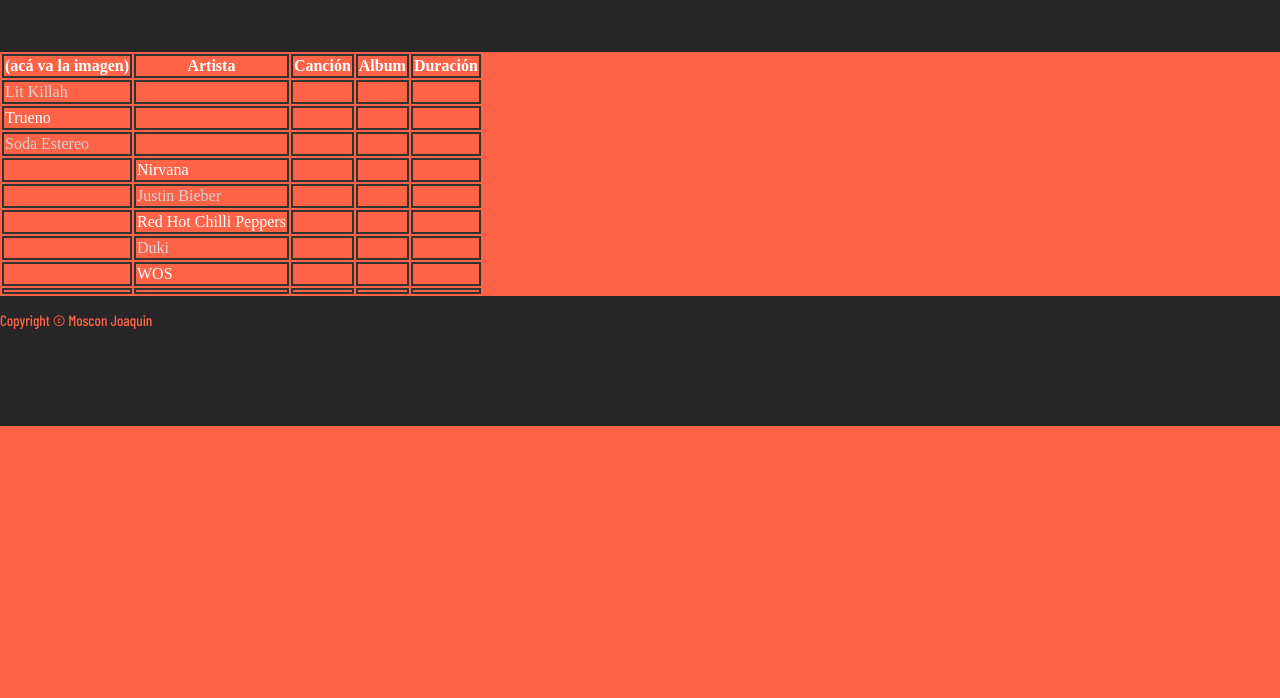
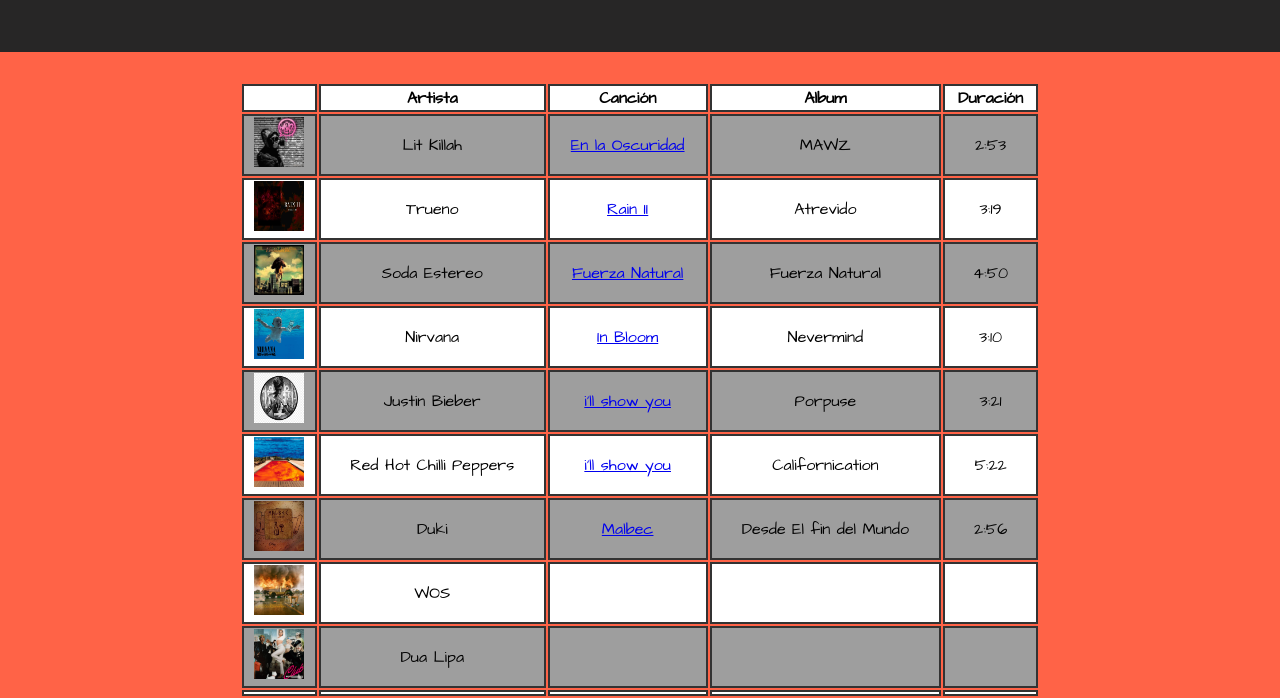
Before and after one commit to JoaquinMoscon26/Playlist, a plain HTML site: page index.html in a window 1280 px wide. Shown: the part 113-811 px from the top of the page. Drawn offline with nearby package versions, Linux system fonts and the light colour scheme.

Commit message:
Avancé en la Playlist.

```diff
--- a/CSS/Principal.css
+++ b/CSS/Principal.css
@@ -1,8 +1,8 @@
 /*H1 fuente*/
 @import url('https://fonts.googleapis.com/css2?family=Architects+Daughter&family=Barlow+Condensed:wght@500&display=swap');
 
-/*@import url('https://fonts.googleapis.com/css2?family=Architects+Daughter&display=swap');
-font-family: 'Architects Daughter', cursive;*/
+@import url('https://fonts.googleapis.com/css2?family=Architects+Daughter&display=swap');
+
 
 
 /*BODY*/
@@ -44,22 +44,54 @@ h1{
 /*MAIN*/
 table{
     border: #333333  1px;
+    margin: 30px auto;
+    width: 800px;
+    height: 100px;
+    font-family: 'Architects Daughter';
 
 }
 th{
     border: #333333 solid 2px;
+
 }
 td{
     border: #333333 solid 2px;
+    text-align: center;
+
+
 }
 .color-par-tabla{
-    color:white
+    background-color:white
+
 }
+
+#caja_de_tabla{
+
+    position: relative;
+
+
+}
+/*
+#tabla{
+    position: absolute;
+
+}
+*/
+
 
 .color-impar-tabla{
 
-    color: #d3d3d3;
+    background-color: #9e9e9e;
 }
+
+/*IMAGENES DE TABLA*/
+.imagen_tabla{
+    width: 50px;
+    height: 50px;
+    margin:0;
+}
+
+
 
 /*FOOTER*/
 
@@ -67,6 +99,7 @@ footer{
 
     background-color:#272626 ;
     margin: 0;
+
 
 }
 #caja-footer{
@@ -82,5 +115,7 @@ footer{
     font-size: 15px;
     font-family: 'Barlow Condensed', sans-serif;
     color: #FF6347;
+    right: 30px;
+    bottom: 30px;
 
 }
--- a/index.html
+++ b/index.html
@@ -19,77 +19,83 @@
 
     <main>
 
-        <div>
+        <div id="caja_de_tabla">
+            <div id="tabla">
                 <table>
                     <tr class="color-par-tabla">
-                    <th><b>(acá va la imagen)</b></th>
+                        <th><b></b></th>
                         <th><b>Artista</b></th>
                         <th><b>Canción</b></th>
                         <th><b>Album</b></th>
                         <th><b>Duración</b></th>
                     </tr>
                     <tr class="color-impar-tabla">
+                        <td><a href="PAGINAS_CANCIONES/lit_killah.html"><img class="imagen_tabla"src="IMAGENES/lit_killah.jpeg"></a></td>
                         <td>Lit Killah</td>
-                    <td></td>
-                    <td></td>
-                    <td></td>
-                    <td></td>
+                        <td><a href="PAGINAS_CANCIONES/lit_killah.html">En la Oscuridad</a></td>
+                        <td>MAWZ</td>
+                        <td>2:53</td>
                     </tr>
                     <tr class="color-par-tabla">
+                        <td><a href="PAGINAS_CANCIONES/trueno.html"><img class="imagen_tabla"src="IMAGENES/Trueno.jpg"></a></td>
                         <td>Trueno</td>
-                    <td></td>
-                    <td></td>
-                    <td></td>
-                    <td></td>
+                        <td><a href="PAGINAS_CANCIONES/trueno.html">Rain II</a></td>
+                        <td>Atrevido</td>
+                        <td>3:19</td>
                     </tr>
                     <tr class="color-impar-tabla">
+                        <td><a href="PAGINAS_CANCIONES/cerati.html"><img class="imagen_tabla"src="IMAGENES/cerati.jpg"></a></td>
                         <td>Soda Estereo</td>
-                    <td></td>
-                    <td></td>
-                    <td></td>
-                    <td></td>
+                        <td><a href="PAGINAS_CANCIONES/cerati.html">Fuerza Natural</a></td>
+                        <td>Fuerza Natural</td>
+                        <td>4:50</td>
+                    </tr>
+                    <tr class="color-par-tabla">
+                        <td><a href="PAGINAS_CANCIONES/nirvana.html"><img class="imagen_tabla"src="IMAGENES/nirvana.jpg"></a></td>
+                        <td>Nirvana</td>
+                        <td><a href="PAGINAS_CANCIONES/nirvana.html">In Bloom</a></td>
+                        <td>Nevermind</td>
+                        <td>3:10</td>
+                    </tr>
+                    <tr class="color-impar-tabla">
+
+                        <td><a href="PAGINAS_CANCIONES/justinb.html"><img class="imagen_tabla"src="IMAGENES/justin_bieber.png"></a></td>
+                        <td>Justin Bieber</td>
+                        <td><a href="PAGINAS_CANCIONES/justinb.html">i’ll show you</a></td>
+                        <td>Porpuse</td>
+                        <td>3:21</td>
+                    </tr>
+                    <tr class="color-par-tabla">
+                        <td><a href="PAGINAS_CANCIONES/peppers.html"><img class="imagen_tabla"src="IMAGENES/the_red_hot_chilli_peppers.jpg"></a></td>
+                        <td>Red Hot Chilli Peppers</td>
+                        <td><a href="PAGINAS_CANCIONES/peppers.html">i’ll show you</a></td>
+                        <td>Californication</td>
+                        <td>5:22</td>
+                    </tr>
+                    <tr class="color-impar-tabla">
+                        <td><a href="PAGINAS_CANCIONES/duki.html"><img class="imagen_tabla"src="IMAGENES/duki.jpg"></a></td>
+                        <td>Duki</td>
+                        <td><a href="PAGINAS_CANCIONES/duki.html">Malbec</a></td>
+                        <td>Desde El fin del Mundo</td>
+                        <td>2:56</td>
                     </tr>
                     <tr class="color-par-tabla">
 
-                    <td></td>
-                    <td>Nirvana</td>
+                        <td><img class="imagen_tabla"src="IMAGENES/wos.jpg"></td>
+                        <td>WOS</td>
                         <td></td>
                         <td></td>
                         <td></td>
                     </tr>
                     <tr class="color-impar-tabla">
 
-                    <td></td>
-                    <td>Justin Bieber</td>
+                        <td><img class="imagen_tabla"src="IMAGENES/dua_lipa.png"></td>
+                        <td>Dua Lipa</td>
                         <td></td>
                         <td></td>
                         <td></td>
                     </tr>
                     <tr class="color-par-tabla">
-
-                    <td></td>
-                    <td>Red Hot Chilli Peppers</td>
-                    <td></td>
-                    <td></td>
-                    <td></td>
-                </tr>
-                <tr class="color-impar-tabla">
-
-                    <td></td>
-                    <td>Duki</td>
-                    <td></td>
-                    <td></td>
-                    <td></td>
-                </tr>
-                <tr class="color-par-tabla">
-
-                    <td></td>
-                    <td>WOS</td>
-                    <td></td>
-                    <td></td>
-                    <td></td>
-                </tr>
-                <tr class="color-impar-tabla">
 
                         <td></td>
                         <td></td>
@@ -98,6 +104,7 @@
                         <td></td>
                     </tr>
                 </table>
+            </div>
         </div>
     </main>
 
```
Also changed, not shown: PAGINAS_CANCIONES/cerati.html (added, +12 -0 lines), PAGINAS_CANCIONES/duki.html (added, +12 -0 lines), PAGINAS_CANCIONES/justinb.html (added, +12 -0 lines), PAGINAS_CANCIONES/lit_killah.html (added, +12 -0 lines), PAGINAS_CANCIONES/nirvana.html (added, +12 -0 lines), PAGINAS_CANCIONES/peppers.html (added, +13 -0 lines), PAGINAS_CANCIONES/trueno.html (added, +12 -0 lines), IMAGENES/Trueno.jpg (added), IMAGENES/cerati.jpg (added), IMAGENES/dua_lipa.png (added), IMAGENES/duki.jpg (added), IMAGENES/justin_bieber.png (added), IMAGENES/lit_killah.jpeg (added), IMAGENES/nirvana.jpg (added), 2 more files. Lines whose indentation alone changed are shown as unchanged.
